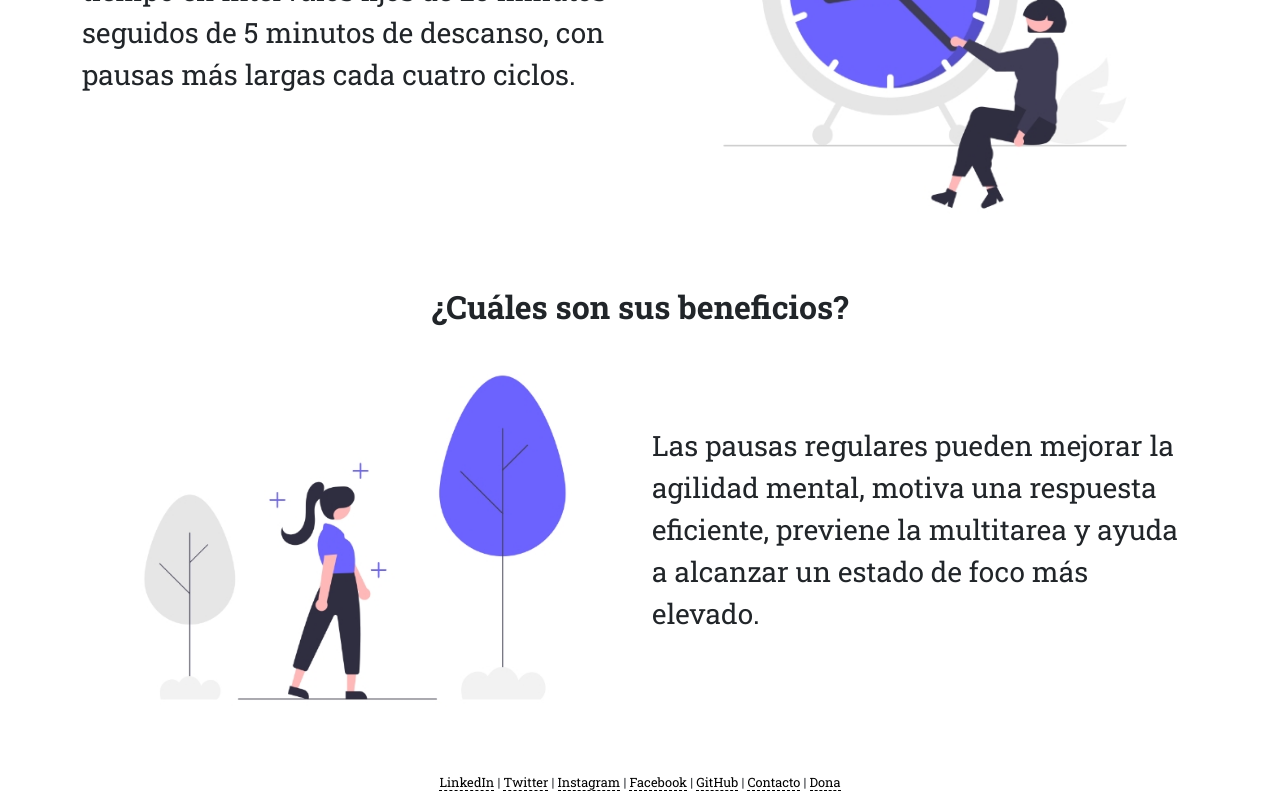
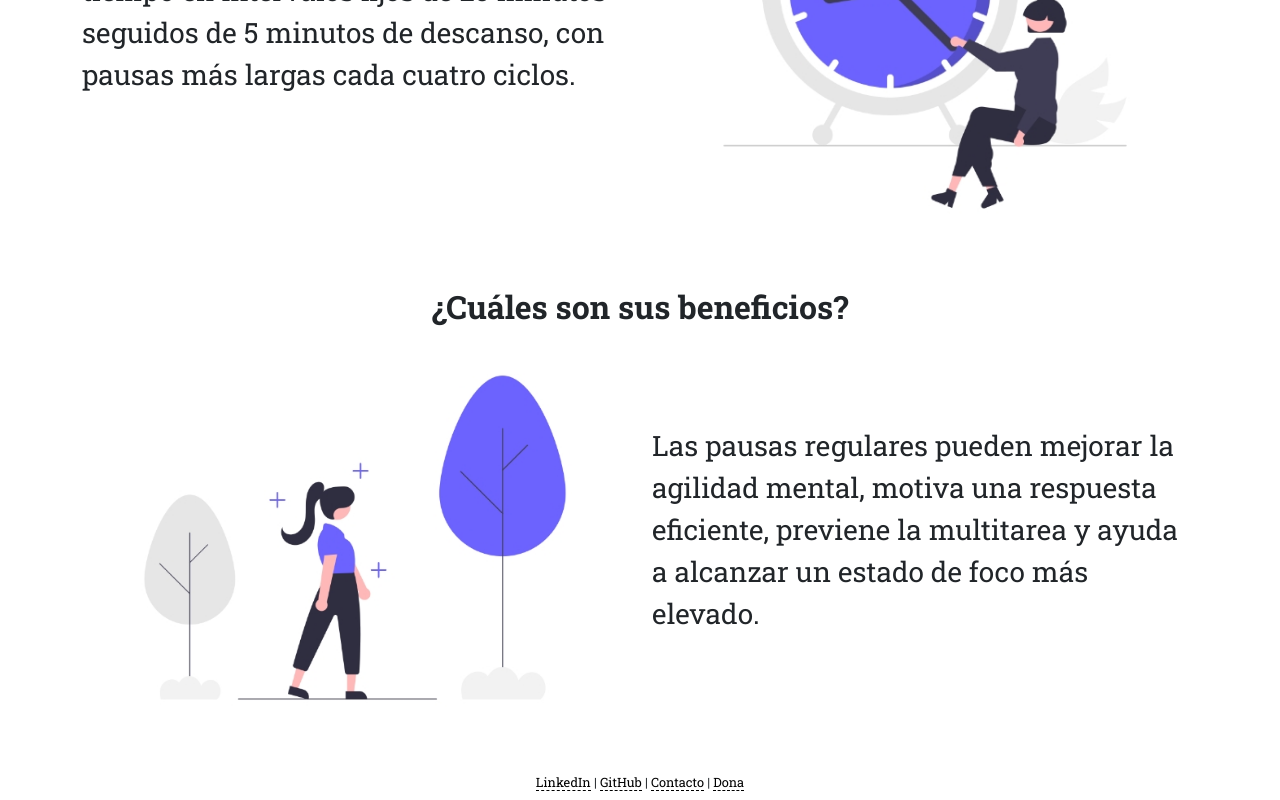
Before and after one commit to dlcastillop/Focus-Timer, a React (Create React App) app: page / in a window 1280 px wide. Shown: the part 1201-2001 px from the top of the page. Built offline with nearby package versions, Linux system fonts and the light colour scheme.

Commit message:
Contenido actualizado

```diff
--- a/src/Footer/Footer.js
+++ b/src/Footer/Footer.js
@@ -5,18 +5,6 @@ function Footer() {
     <footer>
       <a href="https://linkedin.com/in/dlcastillop" target="_blank">
         LinkedIn
-      </a>{" "}
-      |{" "}
-      <a href="https://twitter.com/dlcastillop" target="_blank">
-        Twitter
-      </a>{" "}
-      |{" "}
-      <a href="https://instagram.com/dlcastillop" target="_blank">
-        Instagram
-      </a>{" "}
-      |{" "}
-      <a href="https://facebook.com/dlcastilloperez" target="_blank">
-        Facebook
       </a>{" "}
       |{" "}
       <a href="https://github.com/dlcastillop" target="_blank">
```
